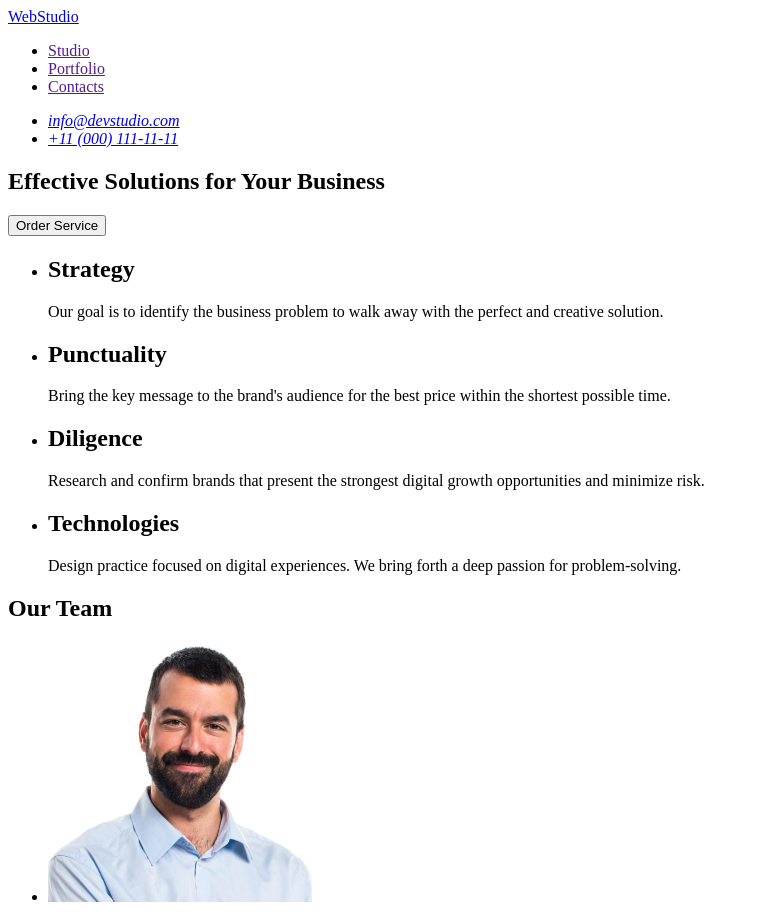
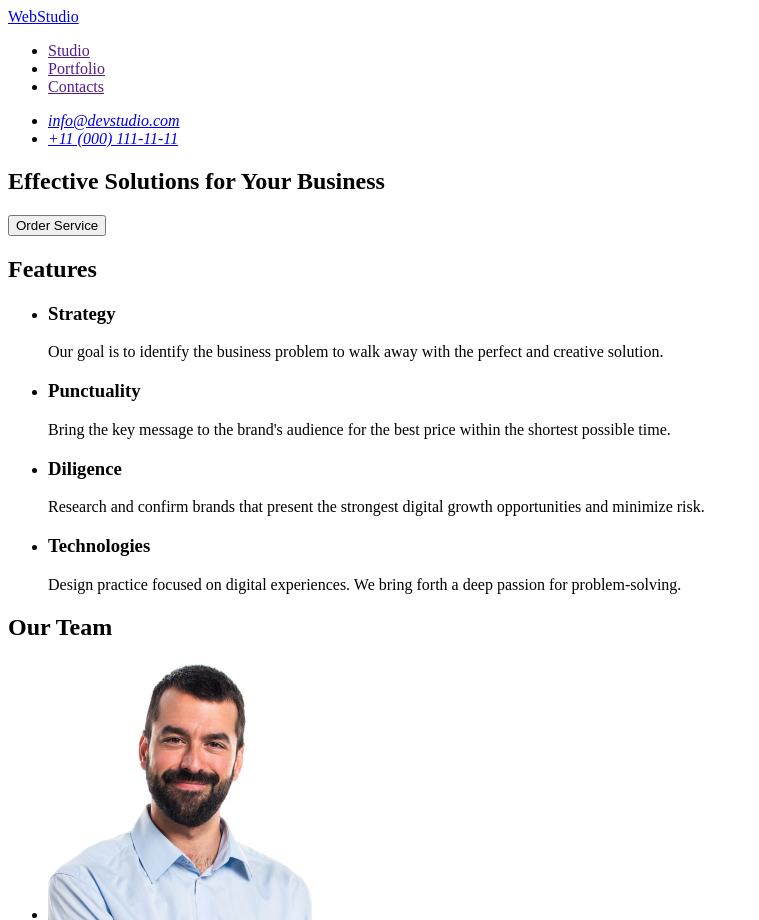
Before and after one commit to AnnaBryzghalova/goit-markup-hw-01, a plain HTML site: page index.html in a window 1280 px wide. Shown: the top 920 px of the page, without its empty margins (0-759 px from the left). Drawn offline with Linux system fonts and the light colour scheme.

Commit message:
finish markup correction

```diff
--- a/index.html
+++ b/index.html
@@ -19,7 +19,7 @@
       <address>
         <ul>
           <li><a href="mailto:info@devstudio.com">info@devstudio.com</a></li>
-          <li><a href="tel:+11(000)1111111">+11 (000) 111-11-11</a></li>
+          <li><a href="tel:+110001111111">+11 (000) 111-11-11</a></li>
         </ul>
       </address>
     </header>
@@ -31,39 +31,34 @@
       </section>
 
       <section>
+        <h2>Features</h2>
         <ul>
           <li>
-            <h2>Strategy</h2>
+            <h3>Strategy</h3>
             <p>
               Our goal is to identify the business problem to walk away with the
               perfect and creative solution.
             </p>
           </li>
-        </ul>
 
-        <ul>
           <li>
-            <h2>Punctuality</h2>
+            <h3>Punctuality</h3>
             <p>
               Bring the key message to the brand's audience for the best price
               within the shortest possible time.
             </p>
           </li>
-        </ul>
 
-        <ul>
           <li>
-            <h2>Diligence</h2>
+            <h3>Diligence</h3>
             <p>
               Research and confirm brands that present the strongest digital
               growth opportunities and minimize risk.
             </p>
           </li>
-        </ul>
 
-        <ul>
           <li>
-            <h2>Technologies</h2>
+            <h3>Technologies</h3>
             <p>
               Design practice focused on digital experiences. We bring forth a
               deep passion for problem-solving.
@@ -86,8 +81,7 @@
             <h3>Mark Guerrero</h3>
             <p>Product Designer</p>
           </li>
-        </ul>
-        <ul>
+
           <li>
             <img
               src="./images/img_02-min.jpg"
@@ -99,8 +93,7 @@
             <h3>Tom Ford</h3>
             <p>Frontend Developer</p>
           </li>
-        </ul>
-        <ul>
+
           <li>
             <img
               src="./images/img_03-min.jpg"
@@ -112,8 +105,7 @@
             <h3>Camila Garcia</h3>
             <p>Marketing</p>
           </li>
-        </ul>
-        <ul>
+
           <li>
             <img
               src="./images/img_04-min.jpg"
@@ -129,7 +121,7 @@
       </section>
     </main>
     <footer>
-      <p>WebStudio</p>
+      <a href="./index.html">WebStudio</a>
       <p>
         Increase the flow of customers and sales for your business with digital
         marketing & growth solutions.
```
